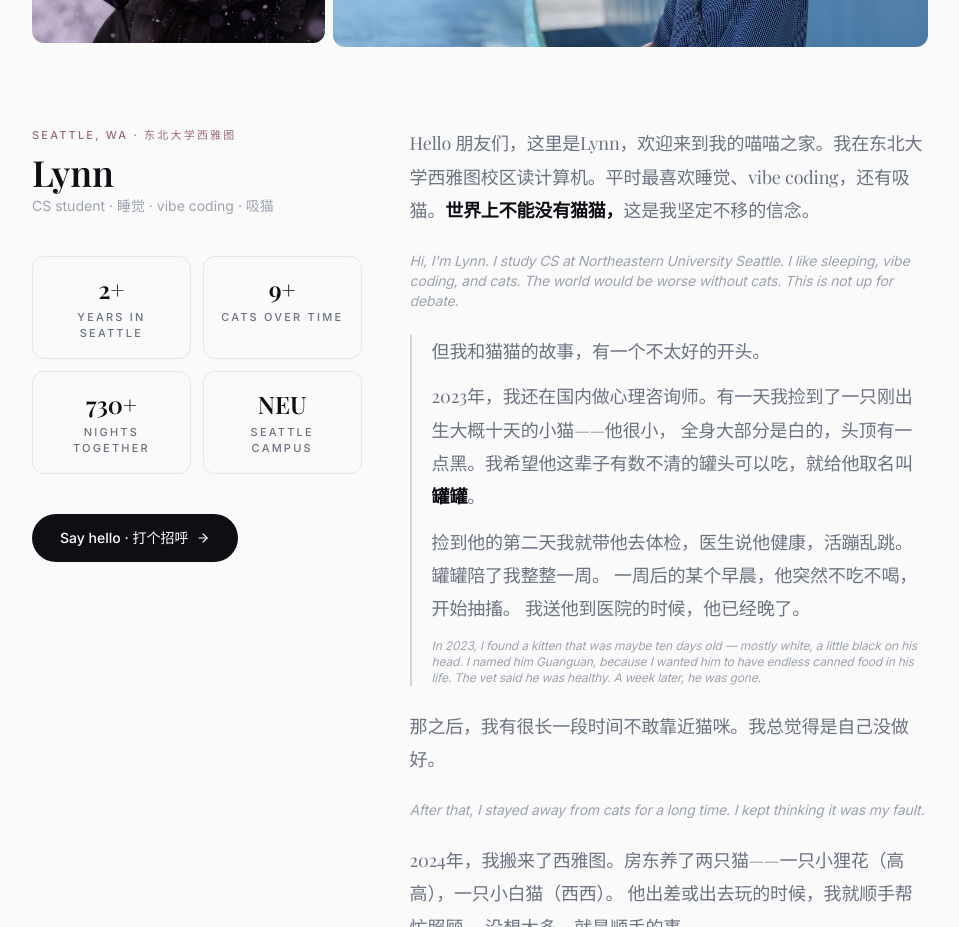
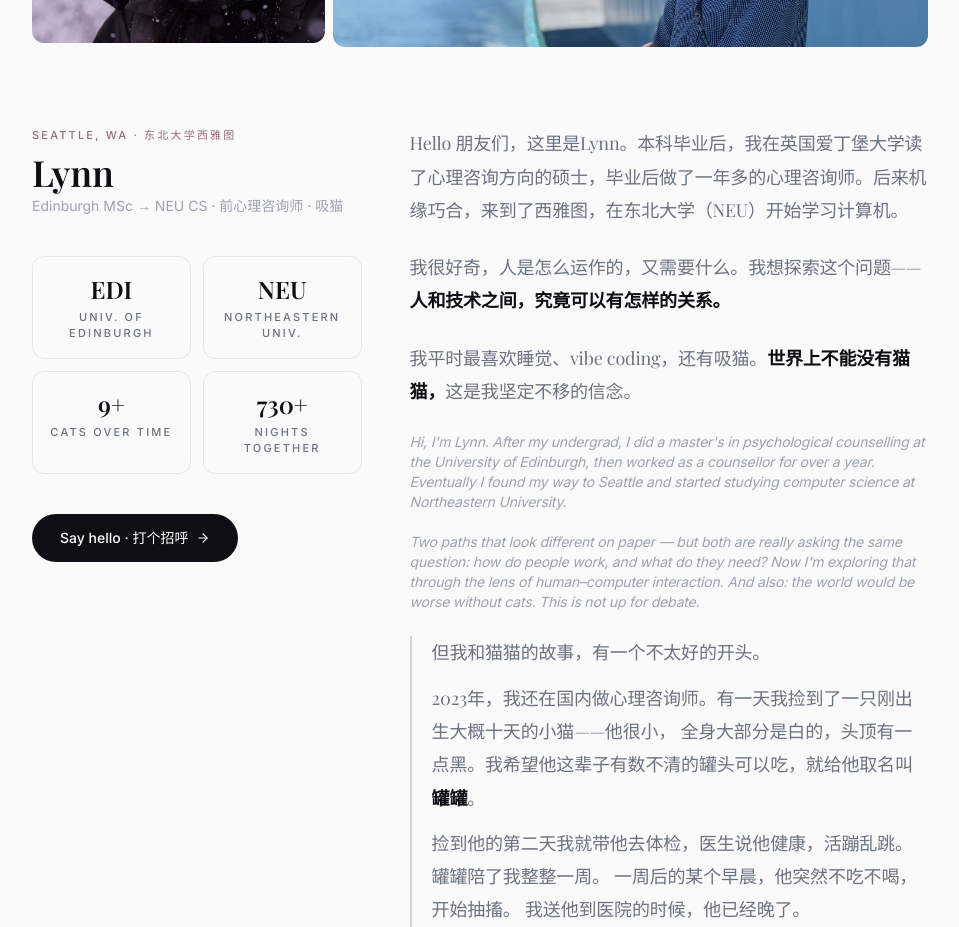
Before and after one commit to Li-qianyi-Lynn/miaoHome, a React (Vite) app: page /about in a window 1280 px wide. Shown: the part 1380-2307 px from the top of the page, without its empty margins (160-1119 px from the left). Built offline with nearby package versions, Linux system fonts and the light colour scheme; a web font is replaced by a local one.

Commit message:
Enhance accessibility by adding focus-visible styles to buttons and global elements; update About page content for clarity and personal narrative; adjust CatDetail component aspect ratio for better responsiveness.

```diff
--- a/src/index.css
+++ b/src/index.css
@@ -14,6 +14,13 @@
   }
 
   ::selection { background: #F4EEF1; color: #0F0E14; }
+
+  /* Global keyboard focus ring — only shown when using keyboard (not mouse) */
+  :focus-visible {
+    outline: 2px solid #9B6B7A;
+    outline-offset: 3px;
+    border-radius: 4px;
+  }
 }
 
 @layer components {
@@ -29,6 +36,11 @@
            hover:bg-rose transition-colors duration-300 cursor-pointer;
     background-color: #0F0E14;
   }
+  .btn-primary:focus-visible {
+    outline: 2px solid #9B6B7A;
+    outline-offset: 3px;
+    border-radius: 9999px;
+  }
 
   /* Button ghost */
   .btn-ghost {
@@ -36,6 +48,11 @@
            font-sans font-medium text-sm rounded-full
            hover:border-rose hover:text-rose transition-all duration-300 cursor-pointer bg-transparent;
     color: #0F0E14;
+  }
+  .btn-ghost:focus-visible {
+    outline: 2px solid #9B6B7A;
+    outline-offset: 3px;
+    border-radius: 9999px;
   }
 
   /* Glass nav */
--- a/src/pages/About.jsx
+++ b/src/pages/About.jsx
@@ -1,6 +1,6 @@
-import { useState, useEffect } from 'react'
-import { motion, AnimatePresence } from 'framer-motion'
+import { AnimatePresence, motion } from 'framer-motion'
 import { ArrowRight, X } from 'lucide-react'
+import { useEffect, useState } from 'react'
 import { Link } from 'react-router-dom'
 import { cats } from '../data/cats'
 
@@ -144,16 +144,16 @@ export default function About() {
               <p className="label text-rose mb-2">Seattle, WA · 东北大学西雅图</p>
               <h2 className="font-serif text-4xl font-semibold text-ink mb-1">Lynn</h2>
               <p className="font-sans text-ink-faint text-sm mb-10">
-                CS student · 睡觉 · vibe coding · 吸猫
+                Edinburgh MSc → NEU CS · 前心理咨询师 · 吸猫
               </p>
             </motion.div>
 
             <motion.div {...fadeUp(0.1)} className="grid grid-cols-2 gap-3 mb-10">
               {[
-                { n: '2+',              l: 'Years in Seattle' },
-                { n: `${cats.length}+`, l: 'Cats over time'   },
-                { n: '730+',            l: 'Nights together'  },
-                { n: 'NEU',             l: 'Seattle Campus'   },
+                { n: 'EDI',             l: 'Univ. of Edinburgh' },
+                { n: 'NEU',             l: 'Northeastern Univ.' },
+                { n: `${cats.length}+`, l: 'Cats over time'     },
+                { n: '730+',            l: 'Nights together'    },
               ].map(({ n, l }) => (
                 <div key={l} className="p-4 border border-surface-3 rounded-xl text-center">
                   <p className="font-serif text-2xl font-semibold text-ink">{n}</p>
@@ -176,12 +176,18 @@ export default function About() {
 
               {/* Intro */}
               <p>
-                Hello 朋友们，这里是Lynn，欢迎来到我的喵喵之家。我在东北大学西雅图校区读计算机。平时最喜欢睡觉、vibe coding，还有吸猫。
-                <strong className="text-ink">世界上不能没有猫猫，</strong>这是我坚定不移的信念。
+                Hello 朋友们，这里是Lynn。本科毕业后，我在英国爱丁堡大学读了心理咨询方向的硕士，毕业后做了一年多的心理咨询师。后来机缘巧合，来到了西雅图，在东北大学（NEU）开始学习计算机。
+              </p>
+              <p>
+                我很好奇，人是怎么运作的，又需要什么。我想探索这个问题——<strong className="text-ink">人和技术之间，究竟可以有怎样的关系。</strong>
+              </p>
+              <p>
+                我平时最喜欢睡觉、vibe coding，还有吸猫。<strong className="text-ink">世界上不能没有猫猫，</strong>这是我坚定不移的信念。
               </p>
               <p className="font-sans text-sm text-ink-faint italic">
-                Hi, I'm Lynn. I study CS at Northeastern University Seattle. I like sleeping, vibe coding, and cats.
-                The world would be worse without cats. This is not up for debate.
+                Hi, I'm Lynn. After my undergrad, I did a master's in psychological counselling at the University of Edinburgh, then worked as a counsellor for over a year. Eventually I found my way to Seattle and started studying computer science at Northeastern University.
+                <br /><br />
+                Two paths that look different on paper — but both are really asking the same question: how do people work, and what do they need? Now I'm exploring that through the lens of human–computer interaction. And also: the world would be worse without cats. This is not up for debate.
               </p>
 
               {/* 罐罐的故事 */}
--- a/src/pages/CatDetail.jsx
+++ b/src/pages/CatDetail.jsx
@@ -36,7 +36,7 @@ export default function CatDetail() {
             initial={{ opacity: 0, scale: 0.97 }}
             animate={{ opacity: 1, scale: 1 }}
             transition={{ duration: 0.65, ease: [0.16, 1, 0.3, 1] }}
-            className="aspect-[3/4] rounded-2xl overflow-hidden bg-surface-2 sticky top-24"
+            className="aspect-[4/3] md:aspect-[3/4] rounded-2xl overflow-hidden bg-surface-2 md:sticky md:top-24"
           >
             {cat.photo ? (
               <img src={cat.photo} alt={`${cat.name}（${cat.nameEn}）的照片`} className="w-full h-full object-cover" />
```
